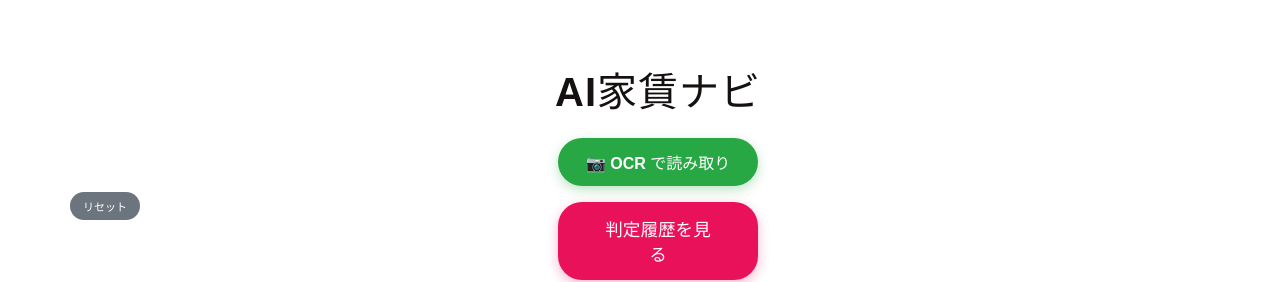
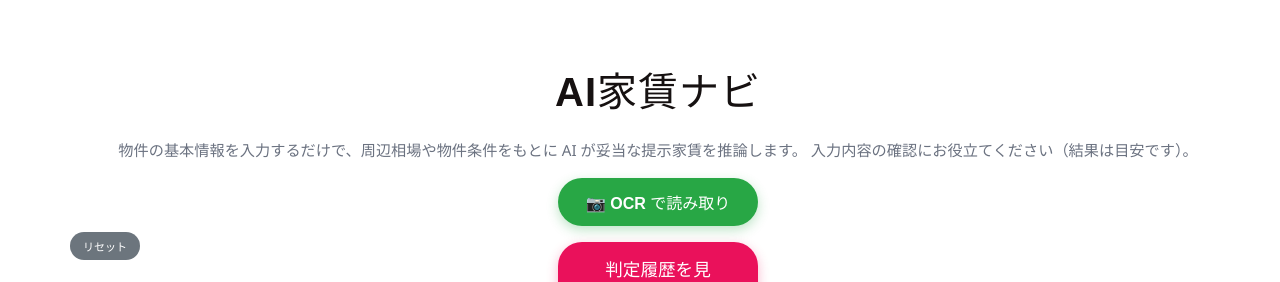
Before and after one commit to na2kera/ai-rent-navi-frontend, a React (Vite) app: page / in a window 1280 px wide. Shown: the top 282 px of the page. Built offline with nearby package versions, Linux system fonts and the light colour scheme; no server answers.

Commit message:
説明文を追加

```diff
--- a/src/App.css
+++ b/src/App.css
@@ -35,6 +35,15 @@ body {
   text-shadow: none;
   position: relative;
   z-index: 2;
+  text-align: center;
+}
+
+.home-description {
+  color: #6b7280; /* gray-500 */
+  margin-top: 0.25rem;
+  margin-bottom: 1rem;
+  font-size: 0.95rem;
+  line-height: 1.6;
   text-align: center;
 }
 
--- a/src/Home.tsx
+++ b/src/Home.tsx
@@ -355,6 +355,10 @@ function Home() {
   return (
     <div className="form-container">
       <h1>AI家賃ナビ</h1>
+      <p className="home-description">
+        物件の基本情報を入力するだけで、周辺相場や物件条件をもとに AI が妥当な提示家賃を推論します。
+        入力内容の確認にお役立てください（結果は目安です）。
+      </p>
 
       <button
         type="button"
```
